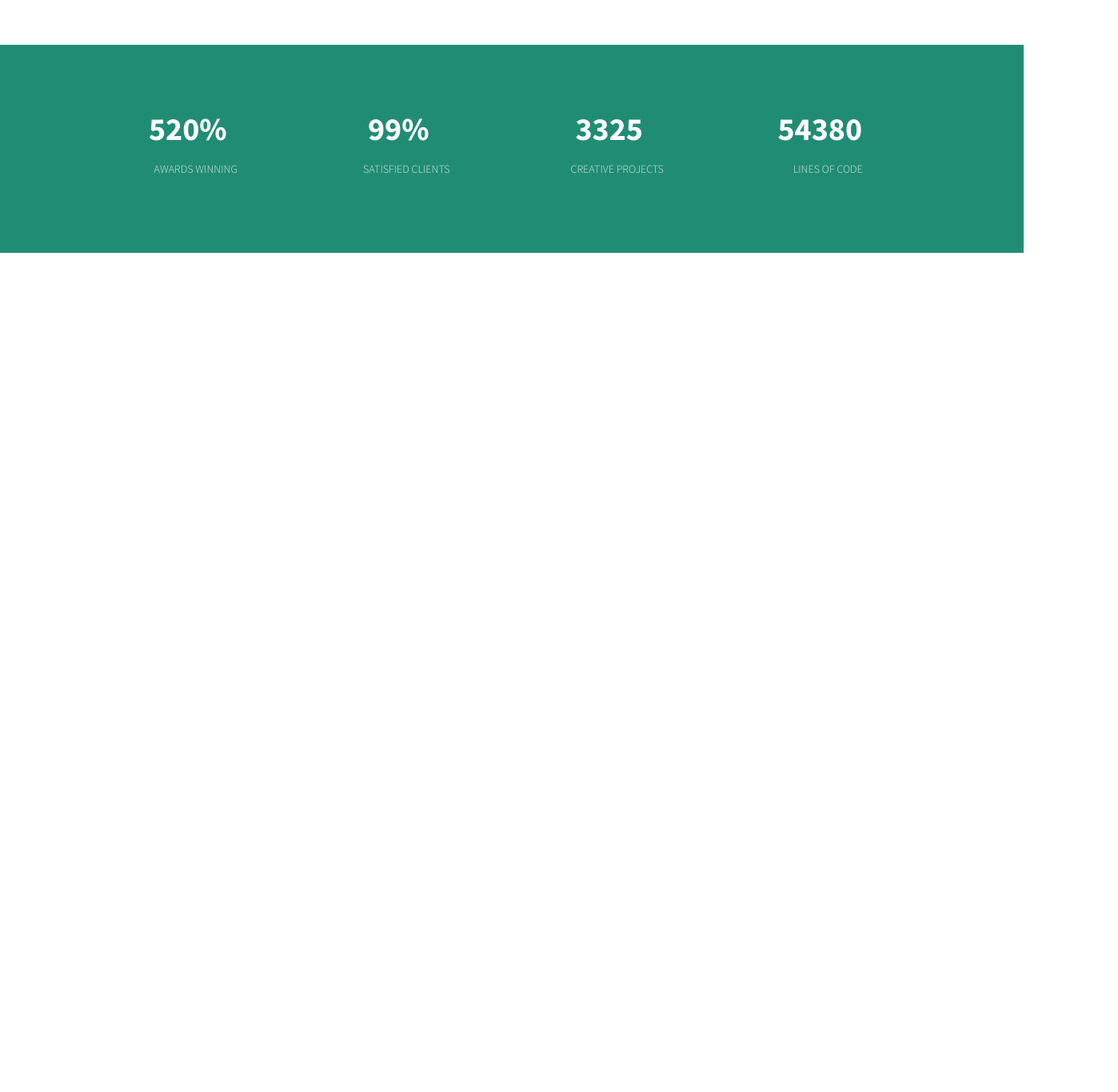
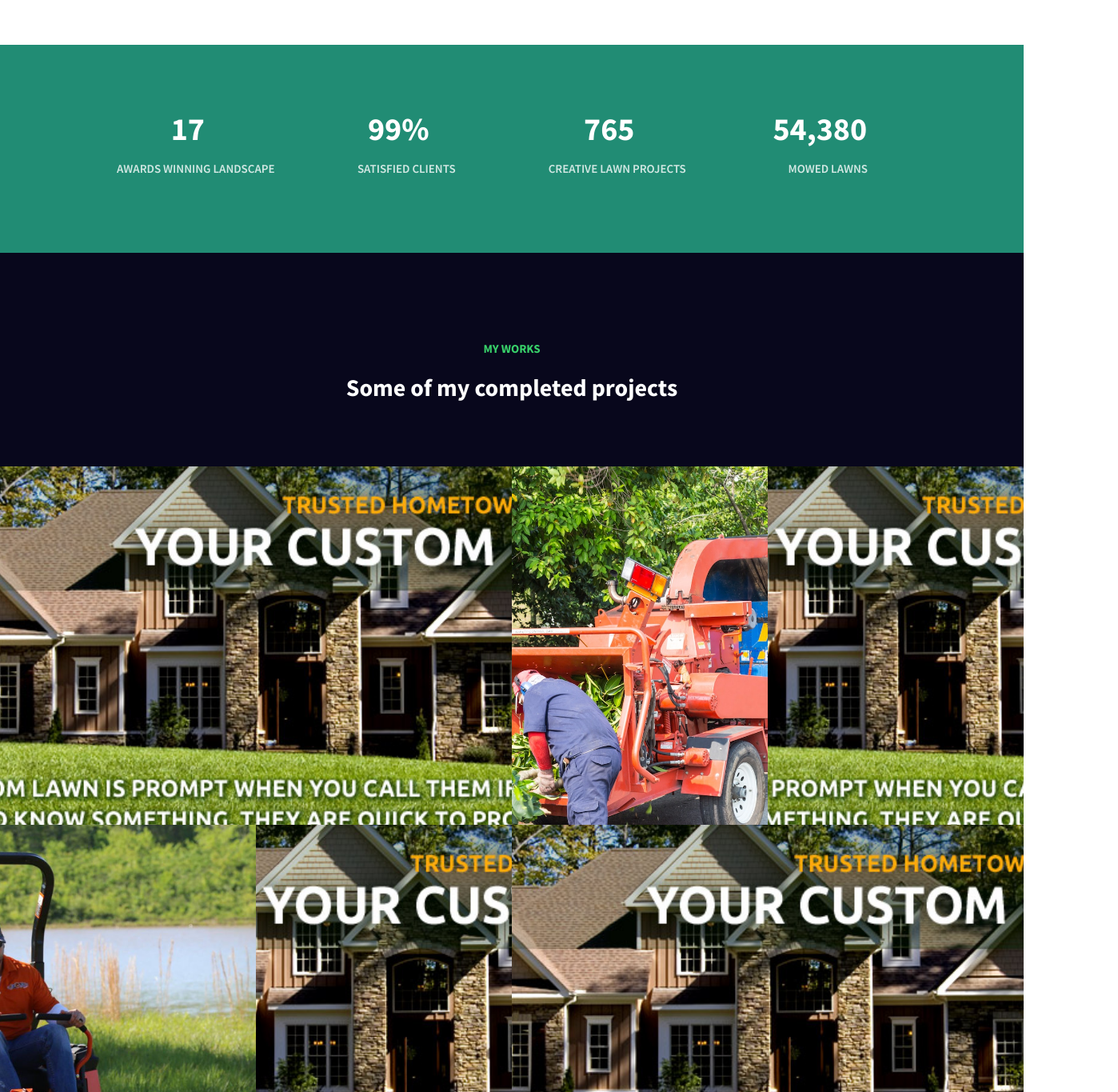
Before and after one commit to chanqoDev/React_KS_lawnding_page, a React (Create React App) app: page / in a window 1280 px wide. Shown: the part 4900-6265 px from the top of the page at 80% size, 1398 px wide, since content can reach past the window. Before the commit the page ends 5216 px from the top, so only its background shows below. Built offline with nearby package versions, Linux system fonts and the light colour scheme.

Commit message:
CREATE: component for wrapperOne, Homepages and styling

```diff
--- a/src/App.css
+++ b/src/App.css
@@ -380,6 +380,139 @@
   color: #fff;
 }
 .wrapperOne p {
-  font-size: 14px;
+  font-size: 15px;
   margin: 10px 0;
+  font-weight: 600;
 }
+
+/* WORK  */
+.work {
+  background-color: #08071c;
+  padding: 40px 0;
+  height: 170vh;
+}
+.work .heading {
+  text-align: center;
+  color: #fff;
+  padding: 50px 0;
+}
+.work .content {
+  display: grid;
+  grid-template-columns: repeat(8, 1fr);
+  grid-template-rows: repeat(8, 5vw);
+}
+.work .box:nth-child(1) {
+  grid-column-start: 1;
+  grid-column-end: 5;
+  grid-row-start: 1;
+  grid-row-end: 4;
+}
+.work .box:nth-child(2) {
+  grid-column-start: 5;
+  grid-column-end: 7;
+  grid-row-start: 1;
+  grid-row-end: 4;
+}
+.work .box:nth-child(3) {
+  grid-column-start: 7;
+  grid-column-end: 9;
+  grid-row-start: 1;
+  grid-row-end: 4;
+}
+.work .box:nth-child(4) {
+  grid-column-start: 1;
+  grid-column-end: 3;
+  grid-row-start: 8;
+  grid-row-end: 8;
+}
+.work .box:nth-child(5) {
+  grid-column-start: 3;
+  grid-column-end: 5;
+  grid-row-start: 8;
+  grid-row-end: 8;
+}
+.work .box:nth-child(6) {
+  grid-column-start: 5;
+  grid-column-end: 9;
+  grid-row-start: 8;
+  grid-row-end: 8;
+}
+
+.work img {
+  width: 100%;
+  height: 550px;
+  object-fit: cover;
+}
+.work .box {
+  position: relative;
+  height: 550px;
+  color: #fff;
+}
+.overlay {
+  display: flex;
+  align-items: center;
+  justify-content: center;
+  text-align: center;
+  flex-wrap: wrap;
+  padding: 50px;
+  position: absolute;
+  top: 25%;
+  left: 0;
+  margin: auto;
+  opacity: 0;
+}
+.overlay h2 {
+  font-weight: 500;
+}
+.work .box:hover .overlay {
+  opacity: 1;
+  cursor: pointer;
+}
+.work .box::after {
+  position: absolute;
+  content: "";
+  top: 0;
+  left: 0;
+  opacity: 0;
+  transition: 0.5s;
+}
+
+.work .box:nth-child(5)::after,
+.work .box:nth-child(4)::after,
+.work .box:nth-child(3)::after,
+.work .box:nth-child(2)::after {
+  width: 380px;
+  height: 550px;
+  background: rgba(18, 22, 25, 0.925);
+}
+.work .box:nth-child(6)::after,
+.work .box:nth-child(1)::after {
+  width: 758px;
+  height: 550px;
+  background: rgba(18, 22, 25, 0.925);
+}
+.work .box:hover::after {
+  opacity: 1;
+}
+.work .box .icon,
+.work .box .text {
+  position: relative;
+  z-index: 4;
+}
+.work .box p {
+  color: #fff;
+  margin-top: 20px;
+}
+.work .box .icon {
+  margin-top: 25%;
+}
+.iconWork {
+  position: absolute;
+  width: 100%;
+}
+.iconWork:nth-child(1) {
+  left: 160px;
+}
+.iconWork:nth-child(2) {
+  right: 160px;
+}
--- a/src/components/home/services/WrapperOne.jsx
+++ b/src/components/home/services/WrapperOne.jsx
@@ -3,20 +3,20 @@
 const WrapperOne = () => {
   const data = [
     {
-      num: "520%",
-      text: "AWARDS WINNING",
+      num: "17",
+      text: "AWARDS WINNING LANDSCAPE",
     },
     {
       num: "99%",
       text: "SATISFIED CLIENTS",
     },
     {
-      num: "3325",
-      text: "CREATIVE PROJECTS",
+      num: "765",
+      text: "CREATIVE LAWN PROJECTS",
     },
     {
-      num: "54380",
-      text: "LINES OF CODE ",
+      num: "54,380",
+      text: "MOWED LAWNS",
     },
   ];
   return (
--- /dev/null
+++ b/src/components/home/work/Data.js
@@ -0,0 +1,40 @@
+const Data = [
+  {
+    id: 1,
+    title: "Best lawncare",
+    desc: "Lorem ipsum dolor sit amet, consectetur adipiscing elit, sed do eiusmod tempor incididunt ut labore et dolore magna aliqua.",
+    cover: "./assets/lawn-care-slide.jpeg",
+  },
+  {
+    id: 2,
+    title: "Lawncare % mowing",
+    desc: "Lorem ipsum dolor sit amet, consectetur adipiscing elit, sed do eiusmod tempor incididunt ut labore et dolore magna aliqua.",
+    cover: "./assets/landscap.jpeg",
+  },
+  {
+    id: 3,
+    title: "Tree Trimming",
+    desc: "Lorem ipsum dolor sit amet, consectetur adipiscing elit, sed do eiusmod tempor incididunt ut labore et dolore magna aliqua.",
+    cover: "./assets/lawn-care-slide.jpeg",
+  },
+  {
+    id: 4,
+    title: "Powerwashing",
+    desc: "Lorem ipsum dolor sit amet, consectetur adipiscing elit, sed do eiusmod tempor incididunt ut labore et dolore magna aliqua.",
+    cover: "./assets/lawnn.png",
+  },
+  {
+    id: 5,
+    title: "Special Gardening",
+    desc: "Lorem ipsum dolor sit amet, consectetur adipiscing elit, sed do eiusmod tempor incididunt ut labore et dolore magna aliqua.",
+    cover: "./assets/lawn-care-slide.jpeg",
+  },
+  {
+    id: 6,
+    title: "Custom Lawns Plans & Treatments",
+    desc: "Lorem ipsum dolor sit amet, consectetur adipiscing elit, sed do eiusmod tempor incididunt ut labore et dolore magna aliqua.",
+    cover: "./assets/lawn-care-slide.jpeg",
+  },
+];
+
+export default Data;
--- /dev/null
+++ b/src/components/home/work/Work.jsx
@@ -0,0 +1,39 @@
+import FullscreenIcon from "@mui/icons-material/Fullscreen";
+import IosShareIcon from "@mui/icons-material/IosShare";
+import React from "react";
+import Data from "./Data";
+const Work = () => {
+  return (
+    <>
+      <section className="work">
+        <div className="heading">
+          <h3>My works</h3>
+          <h1>Some of my completed projects </h1>
+        </div>
+        <div className="content">
+          {Data.map((val) => {
+            return (
+              <div className="box">
+                <div className="img">
+                  <img src={val.cover} alt="" />
+                </div>
+                <div className="overlay">
+                  <div className="text">
+                    <h2> {val.title}</h2>
+                    <p> {val.desc}</p>
+                  </div>
+                  <div className="icon">
+                    <FullscreenIcon className="iconWork" />
+                    <IosShareIcon className="iconWork" />
+                  </div>
+                </div>
+              </div>
+            );
+          })}
+        </div>
+      </section>
+    </>
+  );
+};
+
+export default Work;
--- a/src/components/pageContent/HomePages.jsx
+++ b/src/components/pageContent/HomePages.jsx
@@ -5,6 +5,7 @@
 import Service from "../home/services/Service";
 import WrapperOne from "../home/services/WrapperOne";
 import Skills from "../home/Skills";
+import Work from "../home/work/Work";
 import Wrapper from "../home/Wrapper";
 
 const HomePages = () => {
@@ -17,6 +18,7 @@
       <Wrapper />
       <Skills />
       <WrapperOne />
+      <Work />
     </>
   );
 };
```
